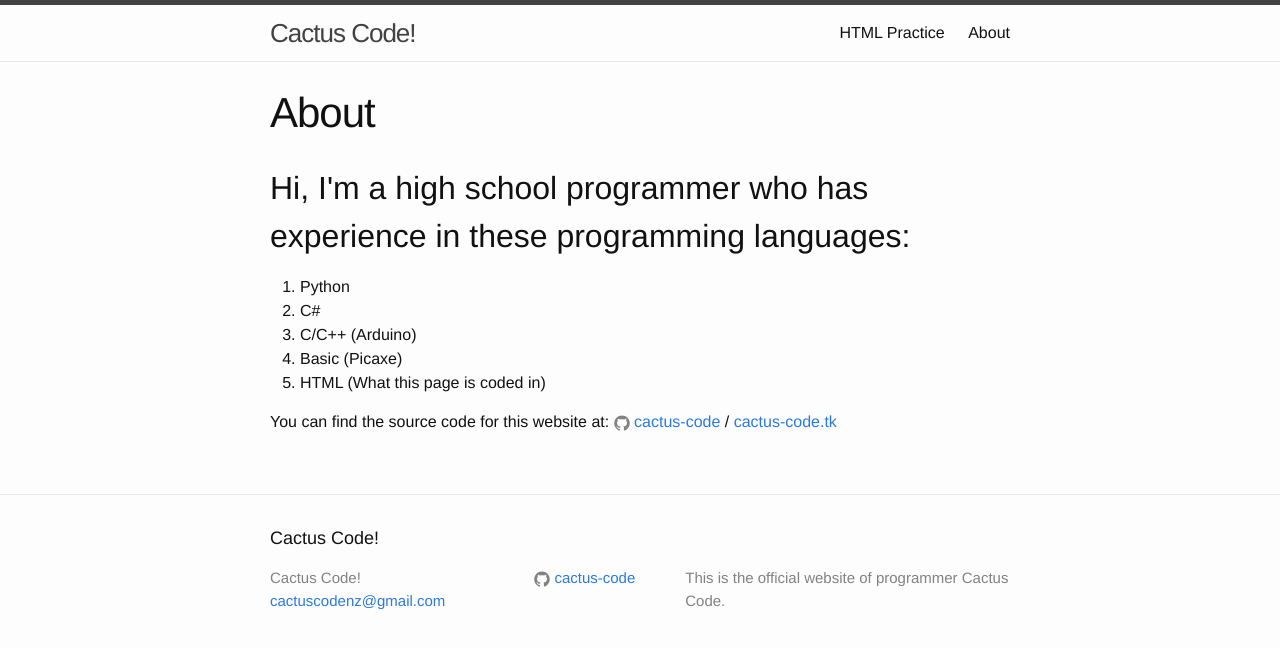
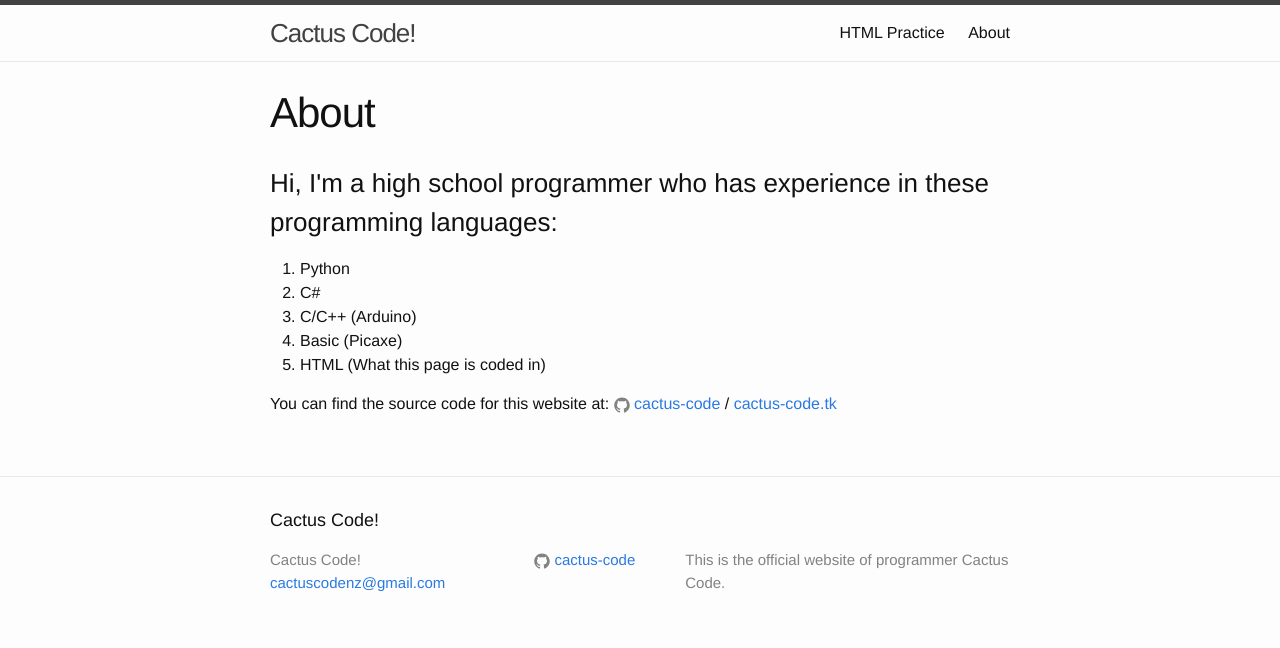
Before and after one commit to cactus-code/cactus-code.github.i, a Jekyll site: the page built from about.md, in a window 1280 px wide. Shown: the top 648 px of the page. Built offline with Jekyll 4.4.1, drawn with Linux system fonts in a browser that asks for light colours.

```diff
--- a/about.md
+++ b/about.md
@@ -4,7 +4,7 @@ title: About
 permalink: /about/
 ---
 
-<h2>Hi, I'm a high school programmer who has experience in these programming languages:</h2>
+<h3>Hi, I'm a high school programmer who has experience in these programming languages:</h3>
 <ol>
 <li>Python</li>
 <li>C#</li>
```
